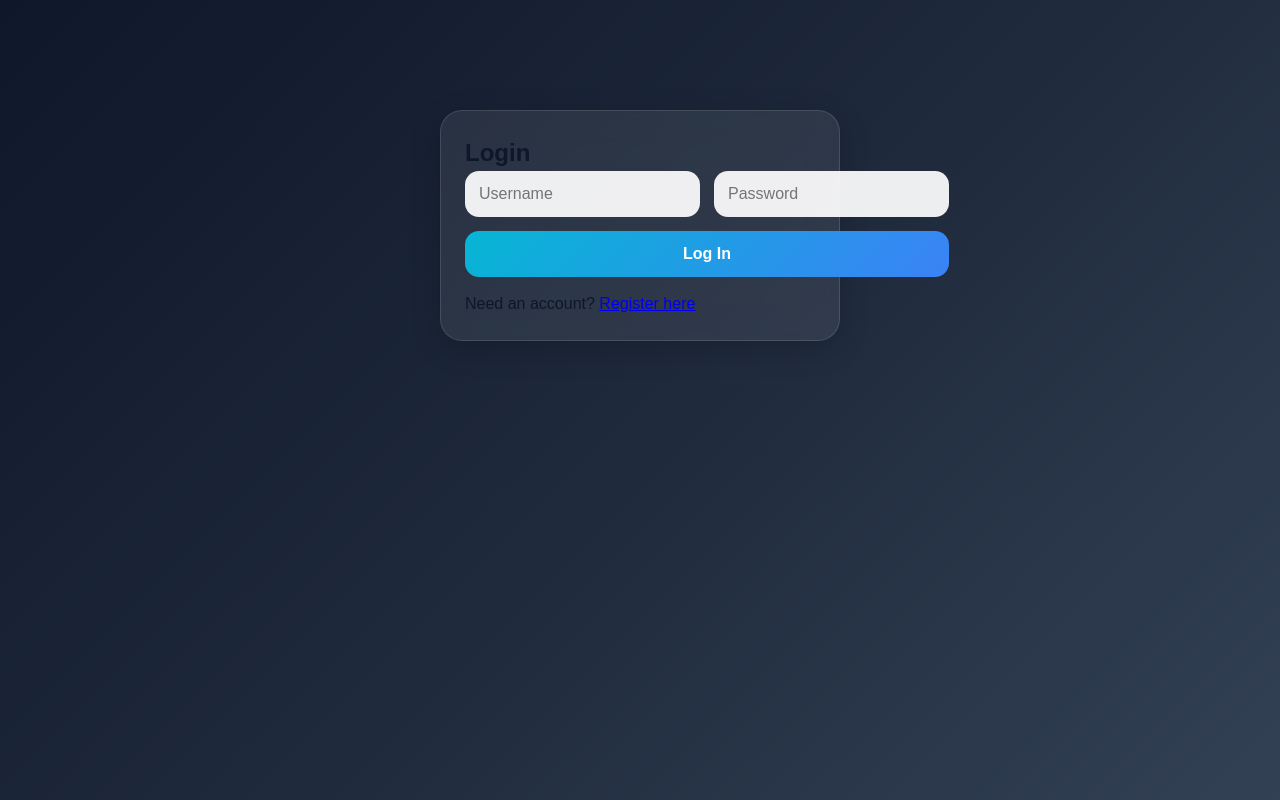
After one commit to Faita572/Expense_tracker, a Flask app: template templates/login.html in a window 1280 px wide. The commit adds this page. Run offline with Flask 3, Linux system fonts and the light colour scheme; the template is opened without the code that fills it, so the values that code supplies are empty.

Commit message:
Added files to make it a web app to be able to register and login users and store their expenses in a database

```diff
--- /dev/null
+++ b/requirements.txt
@@ -0,0 +1,3 @@
+Flask
+psycopg2-binary
+werkzeug
--- a/templates/index.html
+++ b/templates/index.html
@@ -13,6 +13,7 @@
        <header class="hero">
             <div class="hero-text">
                 <h1>Expense Tracker</h1>
+                <p>Welcome, {{ username }}! | <a href="/logout">Logout</a></p>
                 <p>Track spending, stay organized, and understand where your money goes.</p>
             </div>
             <div class="hero-badge">Smart Money Flow</div>
--- /dev/null
+++ b/templates/login.html
@@ -0,0 +1,15 @@
+<!DOCTYPE html>
+<html>
+<head><link rel="stylesheet" href="{{ url_for('static', filename='style.css') }}"></head>
+<body>
+    <div class="card" style="max-width: 400px; margin: 80px auto;">
+        <h2>Login</h2>
+        <form method="POST" class="expense-form">
+            <input type="text" name="username" placeholder="Username" required>
+            <input type="password" name="password" placeholder="Password" required>
+            <button type="submit" class="btn-submit">Log In</button>
+        </form>
+        <p style="margin-top: 15px;">Need an account? <a href="/register">Register here</a></p>
+    </div>
+</body>
+</html>
```
Also changed, not shown: api/index.py (added, +7 -0 lines), templates/register.html (added, +15 -0 lines), expenses.db, vercel.json (added).
